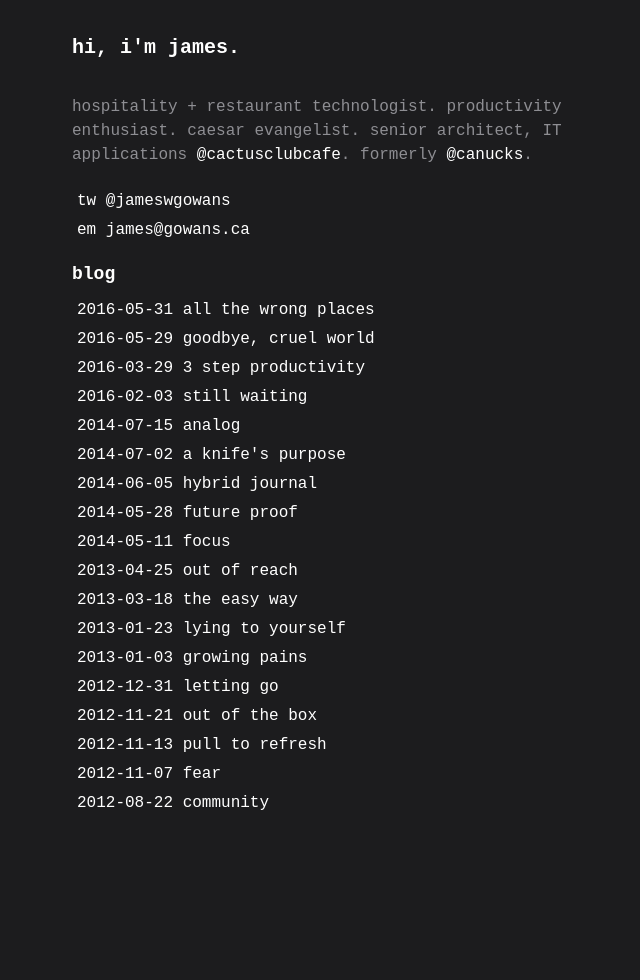
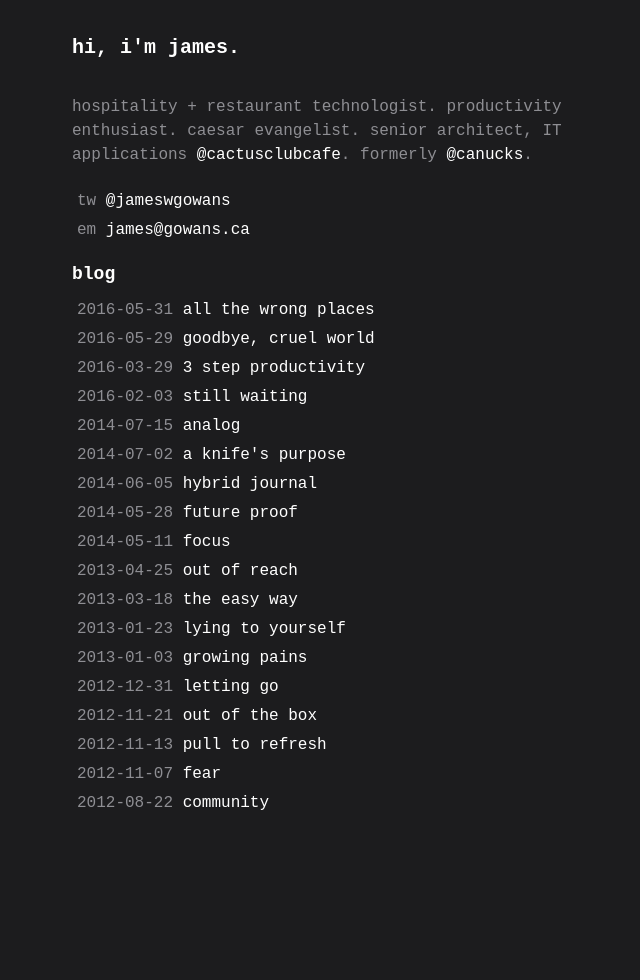
Before and after one commit to jamesgowans/jamesgowans.github.io, a Jekyll site: the page built from index.md, in a window 1280 px wide. Shown: the whole page, without its empty margins (0-640 px from the left). Built offline with Jekyll 4.4.1, drawn with Linux system fonts in a browser that asks for light colours.

Commit message:
update list colours

```diff
--- a/_includes/head.html
+++ b/_includes/head.html
@@ -14,9 +14,9 @@
 		h3 {font-size: 16px; margin-top: 20px; font-weight: bold; color: #fff;}
 		ul {list-style: none; padding-left: 5px; line-height: 20px; font-size: 16px; color: #fff; margin-bottom: 9px;}
 
-		ol {list-style: decimal; margin-left: 5px; line-height: 20px; font-size: 16px; color: #fff; margin-bottom: 9px;}
+		ol {list-style: decimal; margin-left: 5px; line-height: 20px; font-size: 16px; color: #8e8e93; margin-bottom: 9px;}
 
-		li {line-height: 20px; font-size: 16px; color: #fff; margin-bottom: 9px;}
+		li {line-height: 20px; font-size: 16px; color: #8e8e93; margin-bottom: 9px;}
 
 
 		a {color: #fff; text-decoration: none;}
```
